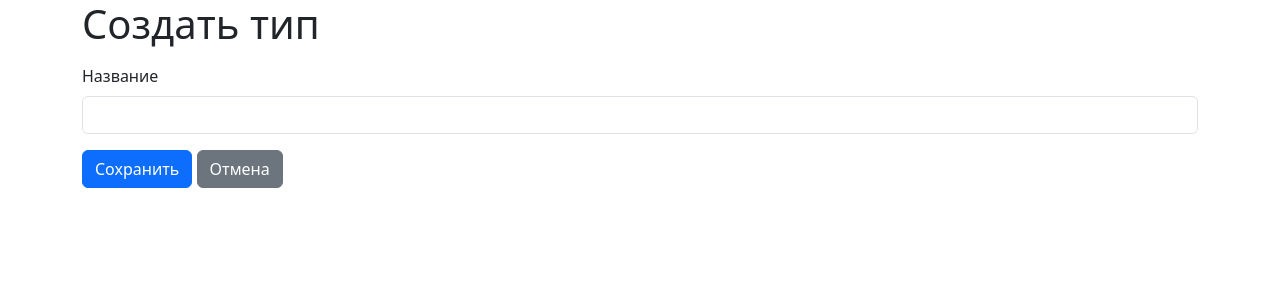
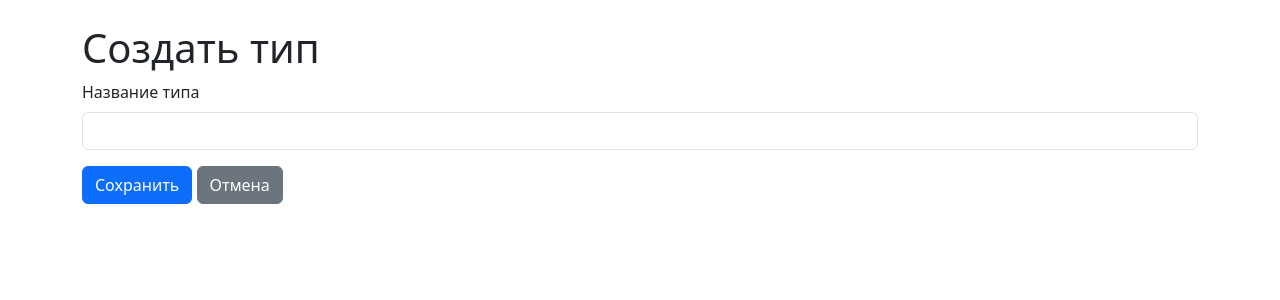
Before and after one commit to IvaKrapiva/cashflow, a Django app: page /types/create/ in a window 1280 px wide. Shown: the top 300 px of the page. Run offline with Django 5.2, Linux system fonts and the light colour scheme.

Commit message:
solution type error

```diff
--- a/templates/dds/type_form.html
+++ b/templates/dds/type_form.html
@@ -7,14 +7,17 @@
 </head>
 <body>
     <div class="container">
-        <h1>{{ title }}</h1>
-        <form method="wo" class="mt-3">
+        <h1 class="mt-4">{{ title }}</h1>
+        <form method="post" action="">
             {% csrf_token %}
             <div class="mb-3">
-                <label for="id_name" class="form-label">Название</label>
+                <label for="{{ form.name.id_for_label }}" class="form-label">Название типа</label>
                 {{ form.name }}
                 {% if form.name.errors %}
                     <div class="text-danger">{{ form.name.errors }}</div>
+                {% endif %}
+                {% if form.non_field_errors %}
+                    <div class="text-danger">{{ form.non_field_errors }}</div>
                 {% endif %}
             </div>
             <button type="submit" class="btn btn-primary">Сохранить</button>
```
Also changed, not shown: db.sqlite3.
